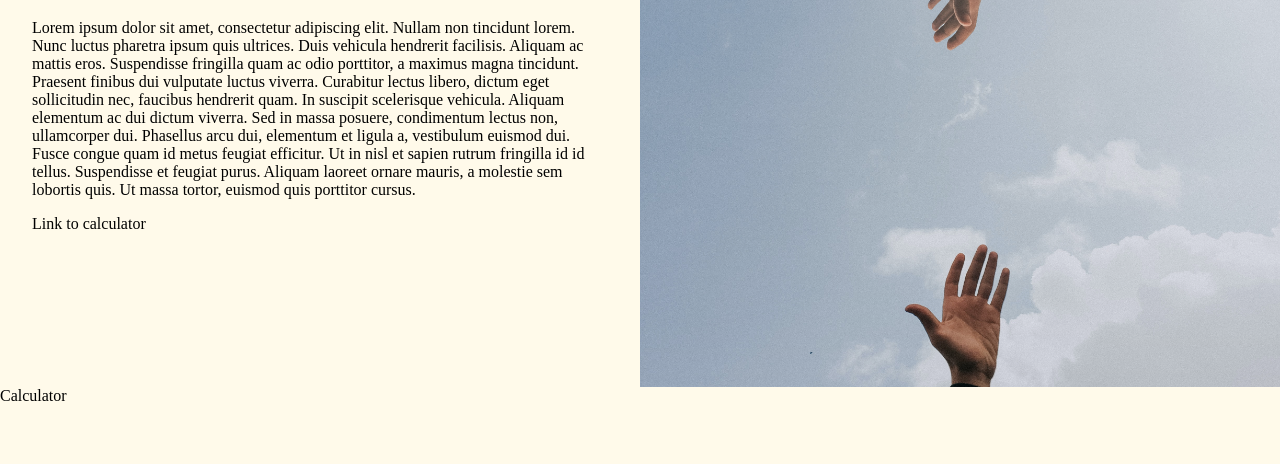
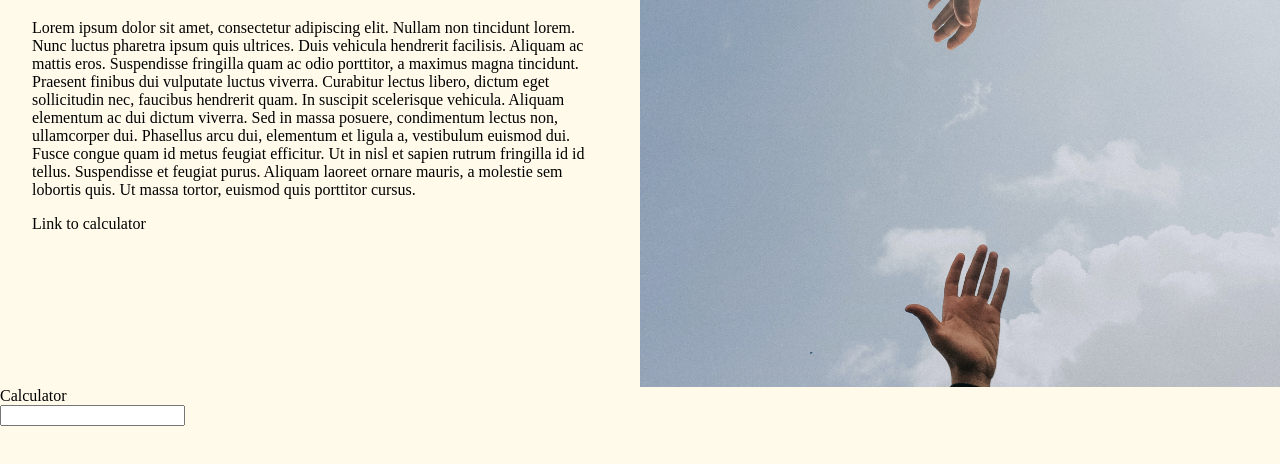
Before and after one commit to Trojan-Cat/CreditRepairAngel, a Gatsby site: page / in a window 1280 px wide. Shown: the part 162-626 px from the top of the page. Built offline with nearby package versions, Linux system fonts and the light colour scheme; Gatsby itself is replaced by a stand-in of ours.

Commit message:
Started hook and calculator for form setup

```diff
--- a/src/components/Calculator/Calculator.js
+++ b/src/components/Calculator/Calculator.js
@@ -0,0 +1,15 @@
+import React, { useState } from "react";
+
+const Calculator = initialState => {
+  const [values, setValues] = useState(initialState);
+
+  const handleChange = e => {
+    setValues({ ...values, [e.target.name]: e.target.value });
+  };
+
+  //Onsubmit to test out the data being submitted
+
+  return { handleChange, values };
+};
+
+export default Calculator;
--- a/src/pages/index.js
+++ b/src/pages/index.js
@@ -4,7 +4,27 @@ import Layout from "../layout";
 import config from "../../data/SiteConfig";
 import styled from "styled-components";
 
+import Calculator from "../components/Calculator/Calculator";
 import hands from "../images/hands.jpg";
+
+//Initial state for the debt form, passed to the calculate to do all the
+//validation
+const INITIAL_FORM_STATE = {
+  debtType: "",
+  debtAmount: "",
+  debtLetters: {
+    l1Date: "",
+    l1Amount: "",
+    l2Date: "",
+    l2Amount: "",
+    l3Date: "",
+    l3Amount: ""
+  },
+  movedSinceDebt: "",
+  attemptToPay: "",
+  tellCompany: "",
+  paymentPlay: ""
+};
 
 const SplitContent = styled.div`
   display: flex;
@@ -50,6 +70,13 @@ const Image = styled.div`
   }
 `;
 const Index = props => {
+  const { handleChange, values } = Calculator(INITIAL_FORM_STATE);
+
+  const handleSubmit = e => {
+    e.preventDefault();
+    console.log("Autenticated", values.debtType);
+  };
+
   return (
     <Layout>
       <SplitContent>
@@ -75,6 +102,13 @@ const Index = props => {
         <Image />
       </SplitContent>
       <div>Calculator</div>
+      <form onSubmit={handleSubmit}>
+        <input
+          onChange={handleChange}
+          name="debtType"
+          value={values.debtType}
+        />
+      </form>
     </Layout>
   );
 };
```
Also changed, not shown: src/components/Calculator/useCalculator.js (added).
